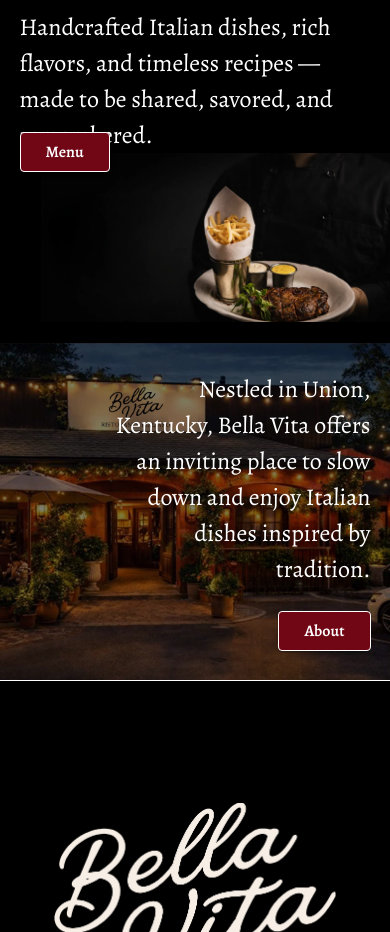
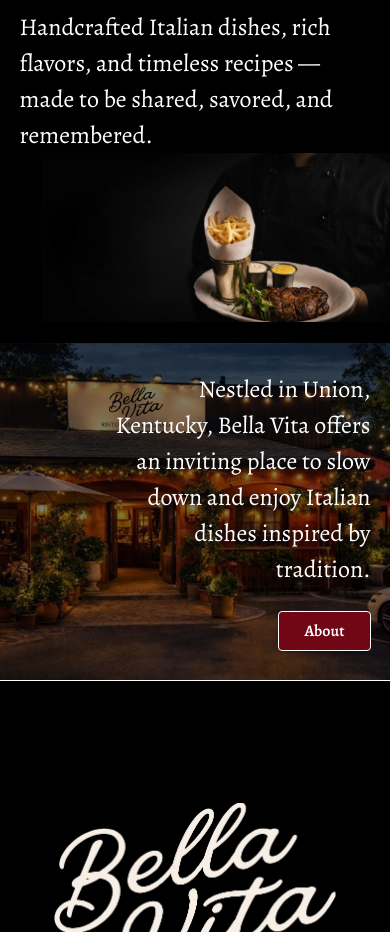
Before and after one commit to drewherald/bellaVita, a React (Vite) app: page / in a window 390 px wide. Shown: the part 860-1792 px from the top of the page. Built offline with nearby package versions, Linux system fonts and the light colour scheme.

Commit message:
removed button

```diff
--- a/src/assets/styles/Home/ChefFeature.css
+++ b/src/assets/styles/Home/ChefFeature.css
@@ -63,7 +63,7 @@
 }
 
  .menuButton{
-     position: absolute;
+display: none;
     top: 17.5svh;
     z-index: 2;
     padding-left: 5svw;
--- a/src/components/Home/AboutSection.tsx
+++ b/src/components/Home/AboutSection.tsx
@@ -17,7 +17,6 @@
           Nestled in Union, Kentucky, Bella Vita offers an inviting place to
           slow down and enjoy Italian dishes inspired by tradition.
         </Typography>
-
         <span className="aboutButtonAbtSec"><RedButton data={{ text: "About", link: "/about" }} /></span>
       </Box>
     </Box>
```
